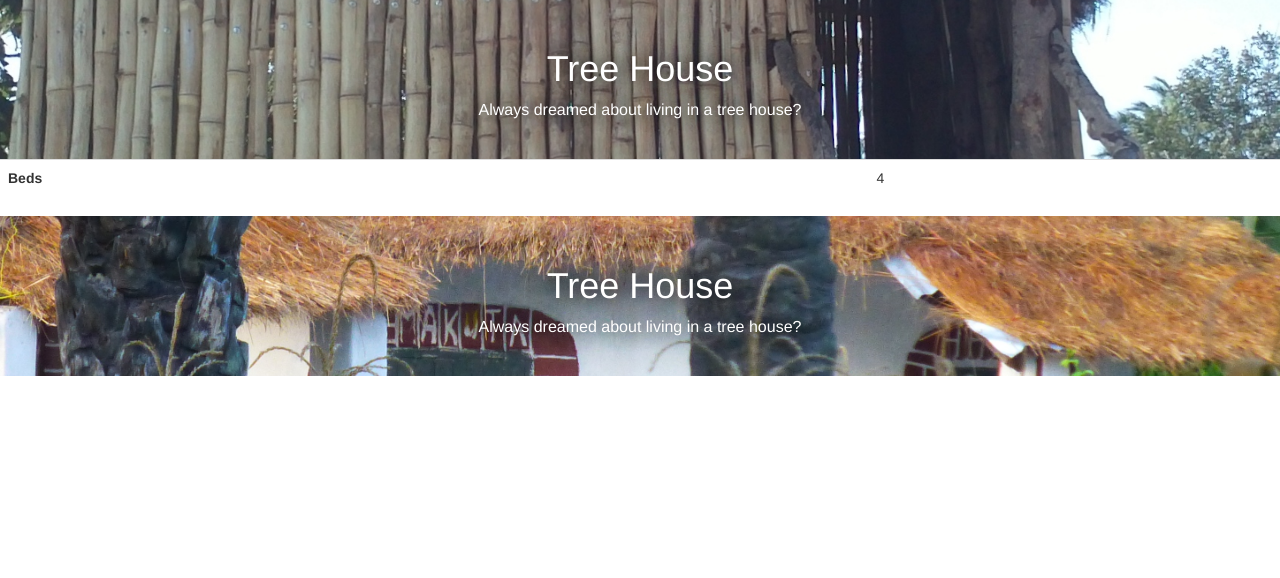
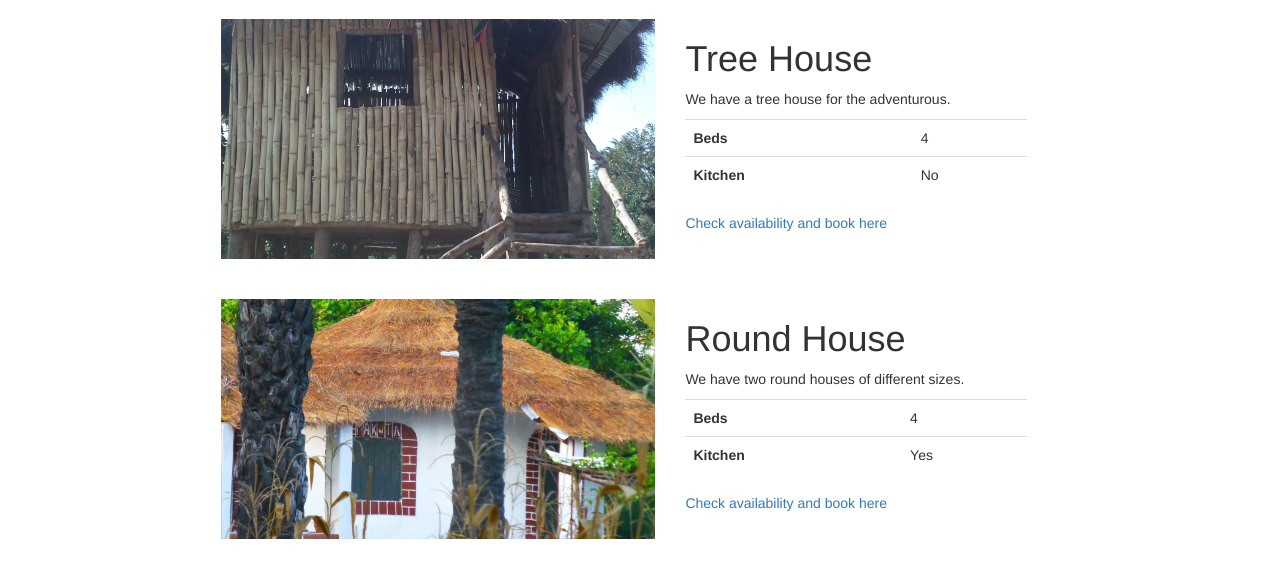
Before and after one commit to isacarnekvist/nemakuta, a Django app: page /rooms/ in a window 1280 px wide. Shown: the part 51-629 px from the top of the page. Run offline with Django 3.2, Linux system fonts and the light colour scheme; some libraries are stand-ins or nearby versions.

Commit message:
rooms styling

```diff
--- a/src/web/static/style.css
+++ b/src/web/static/style.css
@@ -91,7 +91,7 @@ h1.frontpage-top-h {
 
 .room-heading {
   width: 100%;
-  height: 160px;
+  height: 240px;
   background-size: cover;
   background-position: center;
 }
--- a/src/web/templates/web/rooms.html
+++ b/src/web/templates/web/rooms.html
@@ -3,22 +3,51 @@
 
 {% block content %}
 
+<div class="container">
+  <div class="room row">
+    <div class="col-md-5 col-md-offset-2">
       <div class="room-heading" style="background-image: url({% static 'img/rooms/treehouse.jpg' %})">
-    <h1 class="story">Tree House</h1>
-    <h2 class="story">Always dreamed about living in a tree house?</h2>
       </div>
-<div>
+    </div>
+    <div class="col-md-4">
+      <h1>Tree House</h1>
+      <p>We have a tree house for the adventurous.</p>
       <table class="table">
         <tr>
           <th>Beds</th>
           <td>4</td>
         </tr>
+        <tr>
+          <th>Kitchen</th>
+          <td>No</td>
+        </tr>
       </table>
+      <a href="#">Check availability and book here</a>
+    </div>
   </div>
 
+  <div class="room row">
+    <div class="col-md-5 col-md-offset-2">
       <div class="room-heading" style="background-image: url({% static 'img/rooms/roundhouse.jpg' %})">
-    <h1 class="story">Tree House</h1>
-    <h2 class="story">Always dreamed about living in a tree house?</h2>
+      </div>
+    </div>
+    <div class="col-md-4">
+      <h1>Round House</h1>
+      <p>We have two round houses of different sizes.</p>
+      <table class="table">
+        <tr>
+          <th>Beds</th>
+          <td>4</td>
+        </tr>
+        <tr>
+          <th>Kitchen</th>
+          <td>Yes</td>
+        </tr>
+      </table>
+      <a href="#">Check availability and book here</a>
+    </div>
   </div>
 
+</div><!-- container -->
+
 {% endblock %}
```
Lines whose indentation alone changed are shown as unchanged.
